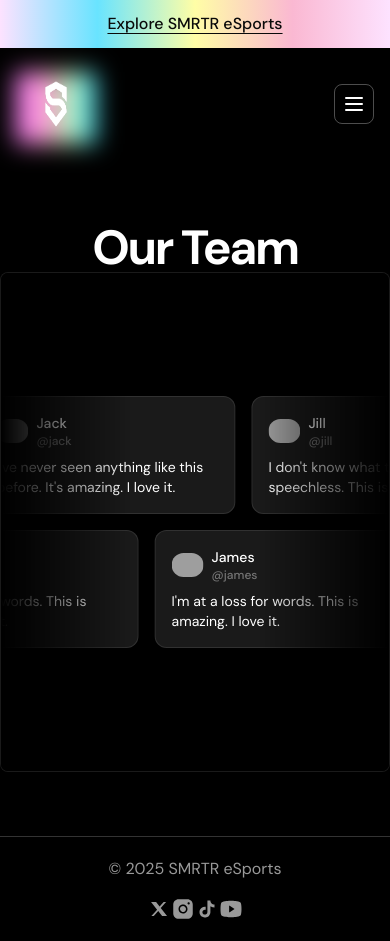
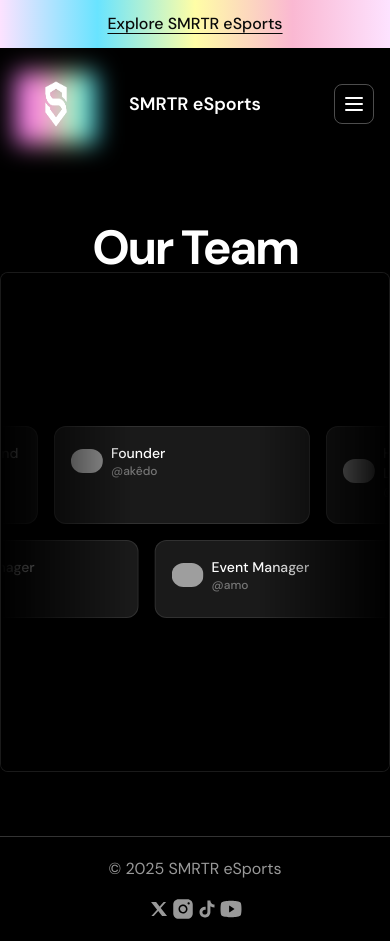
Before and after one commit to ChAsE1900/SMRTR-eSports, a Next.js app: page /team in a window 390 px wide. Built offline with nearby package versions, Linux system fonts and the light colour scheme; grey boxes are pictures that could not be loaded.

Commit message:
Updated Nav and ...

```diff
--- a/src/app/page.tsx
+++ b/src/app/page.tsx
@@ -7,6 +7,7 @@
 import { FAQs } from "@/components/FAQs";
 import { CallToAction } from "@/components/CallToAction";
 import { Footer } from "@/components/Footer";
+import { Introduction } from "@/components/Introduction";
 
 export default function Home() {
   return (
@@ -17,6 +18,7 @@
       <LogoTicker />
       <Features />
       <ProductShowcase />
+      <Introduction/>
       <FAQs />
       <CallToAction />
       <Footer />
--- a/src/components/About.tsx
+++ b/src/components/About.tsx
@@ -4,13 +4,11 @@
 import { motion, useScroll, useTransform } from 'framer-motion'
 
 const aboutText = `
-Welcome to SMRTR eSports, a dedicated esports organization with a passion for competitive Fortnite. Our team was founded with a mission to push the limits of performance, strategy, and community engagement in the ever-evolving world of Battle Royale gaming.
+About SMRTR
+SMRTR Esports is a rising esports organization committed to fostering both professional players and aspiring talents. With a focus on competitive gaming and content creation, we aim to establish a strong global presence in the esports world.
 
-At SMRTR eSports, we pride ourselves on fostering a culture of teamwork, resilience, and continuous growth. We bring together talented players, skilled strategists, and creative minds to achieve success both in-game and in the broader esports landscape. Whether competing in high-stakes tournaments or engaging in rigorous practice sessions, our team is committed to excellence and innovation.
-
-More than just players, we are builders of a vibrant and inclusive community. Through our Discord server, streaming events, and community tournaments, we aim to connect with fans and Fortnite enthusiasts around the globe. Our goal is to inspire others to embrace their potential, work collaboratively, and elevate the competitive spirit.
-
-Join us as we aim for greatness in Fortnite and beyond. Together, we are shaping the future of esports, one game at a time.
+Our Vision
+At SMRTR, we believe that success in esports doesnt come solely from talent but is driven by hard work, passion, teamwork, and innovation. Our goal is to discover, nurture, and provide a platform for players and content creators to thrive. Hard work is the key to achieving greatness and ensuring sustainable success in the competitive esports scene.
 `
 
 export const About = () => {
--- a/src/components/Features.tsx
+++ b/src/components/Features.tsx
@@ -2,19 +2,19 @@
 
 const features = [
   {
-    title: "Custom Scrims and Tournaments",
+    title: "Scrims and Tournaments",
     description:
-        "Organize and participate in private scrims, tournaments, and events with automated brackets and matchmaking.",
+        "Experience competitive play at its finest. Participate in high-quality scrims and tournaments, open to the community and exclusive to our players, with seamless matchmaking and automated brackets.",
   },
   {
-    title: "Team Management and Recruitment",
+    title: "Player Development",
     description:
-        "Find teammates, create squads, and manage your team's communication and coordination with dedicated channels and tools.",
+        "Empowering our players to succeed. From professional coaching to personal branding support, we provide the resources our players need to grow and thrive in their esports careers.",
   },
   {
-    title: "Community and Clan Activities",
+    title: "Community and Engagement",
     description:
-        "Engage with a vibrant community through clan battles, creative mode contests, and other exciting activities.",
+        "Be part of something bigger. Join a vibrant community of players, fans, and creators. Participate in clan wars, creative contests, and other exciting activities that connect esports enthusiasts worldwide.",
   },
 ];
 
@@ -22,10 +22,10 @@
   return (
     <div className="bg-black text-white py-[72px] sm:py-24">
       <div className="container">
-          <h2 className="text-center font-bold text-5xl sm:text-6xl tracking-tighter">Everything you need</h2>
+          <h2 className="text-center font-bold text-5xl sm:text-6xl tracking-tighter">Just Smarter</h2>
           <div className="max-w-xl mx-auto">
             <p className="text-center mt-5 text-xl text-white/70">
-              Organize your team&apos;s strategies with customizable task lists and reminders. Collaborate efficiently and track your squad&apos;s progress directly within the server.
+            Organize. Compete. Grow. At SMRTR, we aim to elevate esports by providing the ultimate platform for both our players and the community.
             </p>
           </div>
           <div className="mt-16 flex flex-col sm:flex-row gap-4">
--- a/src/components/Hero.tsx
+++ b/src/components/Hero.tsx
@@ -24,7 +24,7 @@
         </div>
         <div className="flex justify-center mt-8 ">
           <div className="inline-flex relative">
-            <h1 className="text-7xl sm:text-9xl font-bold tracking-tighter text-center inline-flex">Just smarter</h1>
+            {/* Delete when Banner */}<h1 className="text-7xl sm:text-9xl font-bold tracking-tighter text-center inline-flex">Just smarter</h1>
             <motion.div className="absolute right-[590px] top-[108px] hidden sm:inline" drag dragSnapToOrigin>
               <Image src={discord} alt="" height="200" width="200" className="max-w-none" draggable="false"/>
             </motion.div>
@@ -32,11 +32,11 @@
         </div>
         <div className="flex justify-center">
         <p className="text-center text-xl mt-8 max-w-md">
-            Level up your game with an Discord built to track your performance, fuel your passion, and celebrate every victory in your esports journey
+           {/* Delete when Banner */} Level up your game with an Discord built to track your performance, fuel your passion, and celebrate every victory in your esports journey
         </p>
         </div>
         <div className="flex justify-center mt-8">
-          <RainbowButton href="https://discord.gg/smrtrgg" className="hover:opacity-50 transition hover:-translate-y-2">Get Unlimited Access</RainbowButton>
+          <RainbowButton href="https://discord.gg/smrtrgg" className="hover:opacity-50 transition hover:-translate-y-2">Join the Discord</RainbowButton>
         </div>
       </div>
     </div>
--- /dev/null
+++ b/src/components/Introduction.tsx
@@ -0,0 +1,47 @@
+"use client";
+
+import { useEffect, useRef, useState } from "react";
+import Tag from "./Tag"
+import { useMotionValue, useScroll, useTransform } from "framer-motion";
+import { twMerge } from "tailwind-merge";
+
+const text = `Competing in the biggest international tournaments.
+Building a strong and recognizable esports brand.
+Expanding into new games and markets.
+Establishing long-term partnerships with renowned companies and brands.
+`
+const words = text.split(' ');
+
+export const Introduction = () => {
+    const scrollTarget = useRef<HTMLDivElement>(null);
+  const { scrollYProgress} = useScroll({target:scrollTarget , offset: ['start end', 'end end']});
+  const [currentWord, setCurrentWord] = useState(0);
+  const wordIndex = useTransform(scrollYProgress, [0, 1], [0, words.length]);
+
+  useEffect(() => {
+    wordIndex.on('change', (latest) => {
+        setCurrentWord(latest);
+    })
+  }, [wordIndex])
+
+  return (
+    <section className="bg-gray-400 py-28 lg:py-40 overflow-clip">
+        <div className="container">
+            <div className="sticky top-20 md:top-28 lg:top-40">
+                <div className="flex justify-center">
+                <Tag>Future Goals</Tag>
+                </div>
+                <div className="text-4xl md:text-6xl lg:text-6xl text-center text-white font-medium mt-10">
+                    <span>Your Esports Team</span> {" "}
+                    <span className="">{words.map((word, wordIndex)=> (
+                        <span key={wordIndex} className={twMerge("transition duration-500 text-white/15",wordIndex < currentWord && 'text-white')}>{`${word} `}</span>
+                    ))}
+                    </span>
+                    <span className="text-white block">Thats our future goals</span>
+                </div>
+            </div>
+            <div className="h-[150vh]" ref={scrollTarget}></div>
+        </div>
+    </section>
+  )
+}
--- a/src/components/Navbar.tsx
+++ b/src/components/Navbar.tsx
@@ -1,11 +1,10 @@
-'use client'
-
+"use client"
 import { useState } from "react";
 import Image from "next/image";
 import { motion, AnimatePresence } from "framer-motion";
 import { Menu, X } from 'lucide-react';
-import logo from "../assets/images/SMRTR8.webp"
-import InteractiveHoverButton from "./ui/interactive-hover-button"
+import logo from "../assets/images/SMRTR8.webp";
+import InteractiveHoverButton from "./ui/interactive-hover-button";
 
 const navItems = [
   { href: "/", text: "Home" },
@@ -24,21 +23,33 @@
   return (
     <div className="bg-black">
       <div className="px-4">
-        <div className="py-4 flex items-center justify-between">
+        <div className="py-4 flex items-center justify-between relative">
+          {/* Left Side: Logo */}
           <div className="relative">
             <div className="absolute w-full top-2 bottom-0 bg-[linear-gradient(to_right,#F87BFF,#FB92CF,#C2F0B1,#2FD8FE)] blur-md"></div>
-            <Image src={logo} alt="logo" className="h-20 w-20 relative"/>
+            <Image src={logo} alt="logo" className="h-20 w-20 relative" />
           </div>
+
+          {/* Center: Title */}
+          <div className="absolute inset-x-0 flex justify-center items-center pointer-events-none">
+            <h1 className="text-white text-lg sm:text-xl font-semibold">SMRTR eSports</h1>
+          </div>
+
+          {/* Right Side: Navigation and Menu Button */}
           <button
             onClick={toggleMobileMenu}
             className="border border-white border-opacity-30 h-10 w-10 inline-flex justify-center items-center rounded-lg sm:hidden"
             aria-label={isMobileMenuOpen ? "Close menu" : "Open menu"}
           >
-            {isMobileMenuOpen ? <X className="text-white" /> : <Menu className="text-white"/>}
+            {isMobileMenuOpen ? <X className="text-white" /> : <Menu className="text-white" />}
           </button>
           <nav className="gap-6 items-center hidden sm:flex">
             {navItems.map((item, index) => (
-              <a key={index} href={item.href} className="text-opacity-60 text-white hover:text-opacity-100 transition">
+              <a
+                key={index}
+                href={item.href}
+                className="text-opacity-60 text-white hover:text-opacity-100 transition"
+              >
                 {item.text}
               </a>
             ))}
@@ -46,6 +57,7 @@
           </nav>
         </div>
       </div>
+
       {/* Mobile Menu */}
       <AnimatePresence>
         {isMobileMenuOpen && (
@@ -83,5 +95,5 @@
         )}
       </AnimatePresence>
     </div>
-  )
+  );
 };
--- /dev/null
+++ b/src/components/Tag.tsx
@@ -0,0 +1,13 @@
+import { div } from "framer-motion/client";
+import { HTMLAttributes } from "react";
+import { twMerge } from "tailwind-merge";
+
+export default function Tag(props: HTMLAttributes<HTMLDivElement>) {
+    const {className, children, ...otherProps} = props;
+    return (
+        <div className={twMerge("inline-flex border border-black gap-2 text-white px-3 py-1 rounded-full uppercase items-center", className)} {...otherProps}>
+            <span>&#10038;</span>
+            <span className="text-sm">{children}</span>
+        </div>
+    )
+}
--- a/src/components/Team.tsx
+++ b/src/components/Team.tsx
@@ -3,40 +3,34 @@
 
 const reviews = [
   {
-    name: "Jack",
-    username: "@jack",
-    body: "I've never seen anything like this before. It's amazing. I love it.",
+    name: "Founder",
+    username: "@akêdo",
+    body: "",
     img: "https://avatar.vercel.sh/jack",
   },
   {
-    name: "Jill",
-    username: "@jill",
-    body: "I don't know what to say. I'm speechless. This is amazing.",
+    name: "Head Scout & Recruitmend Lead",
+    username: "@Kobe",
+    body: "",
     img: "https://avatar.vercel.sh/jill",
   },
   {
-    name: "John",
-    username: "@john",
-    body: "I'm at a loss for words. This is amazing. I love it.",
+    name: "Community Manager",
+    username: "@Quave; Mirco",
+    body: "",
     img: "https://avatar.vercel.sh/john",
   },
   {
-    name: "Jane",
-    username: "@jane",
-    body: "I'm at a loss for words. This is amazing. I love it.",
+    name: "Head Manager",
+    username: "@Daeky",
+    body: "",
     img: "https://avatar.vercel.sh/jane",
   },
   {
-    name: "Jenny",
-    username: "@jenny",
-    body: "I'm at a loss for words. This is amazing. I love it.",
+    name: "Event Manager",
+    username: "@amo",
+    body: "",
     img: "https://avatar.vercel.sh/jenny",
-  },
-  {
-    name: "James",
-    username: "@james",
-    body: "I'm at a loss for words. This is amazing. I love it.",
-    img: "https://avatar.vercel.sh/james",
   },
 ];
 
```
